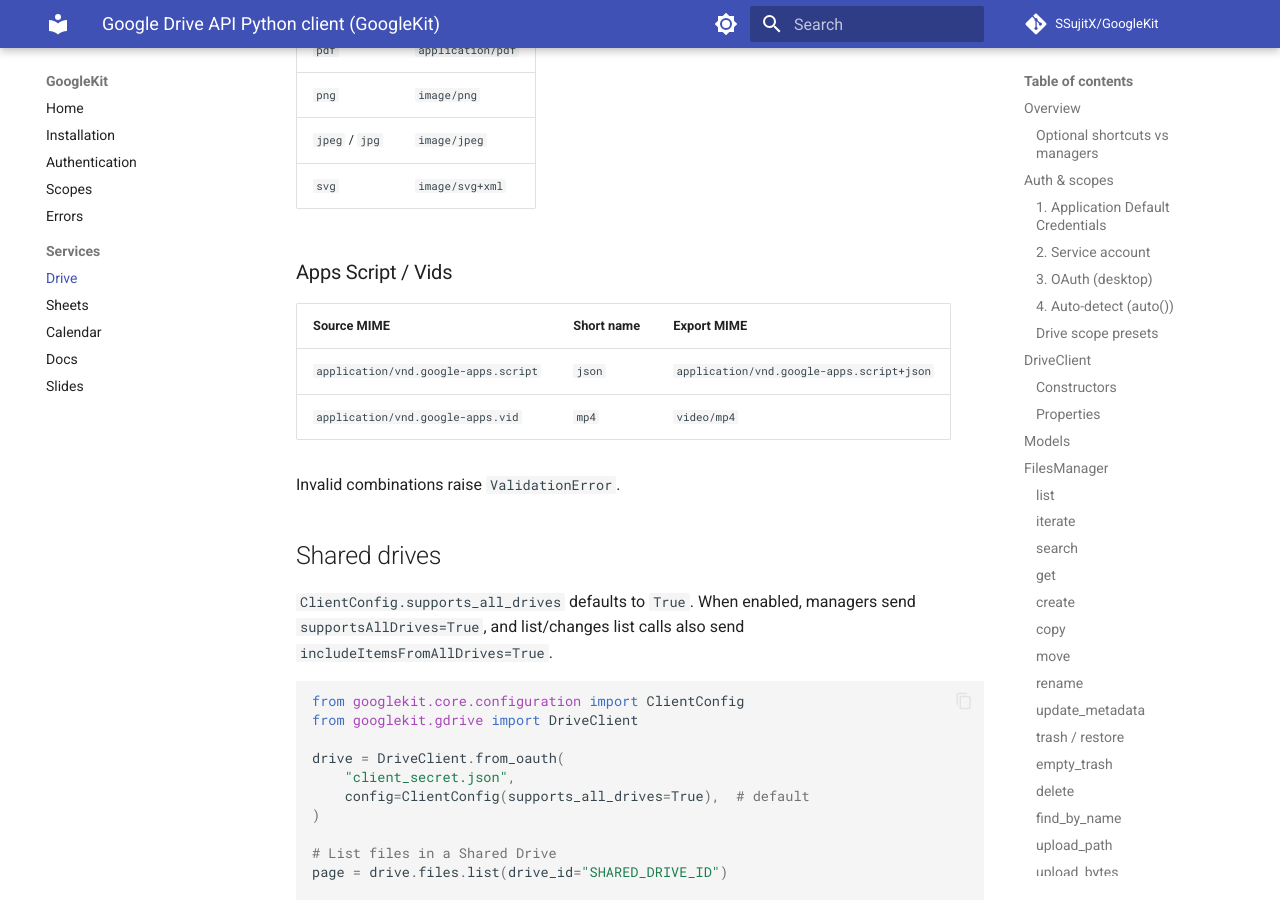
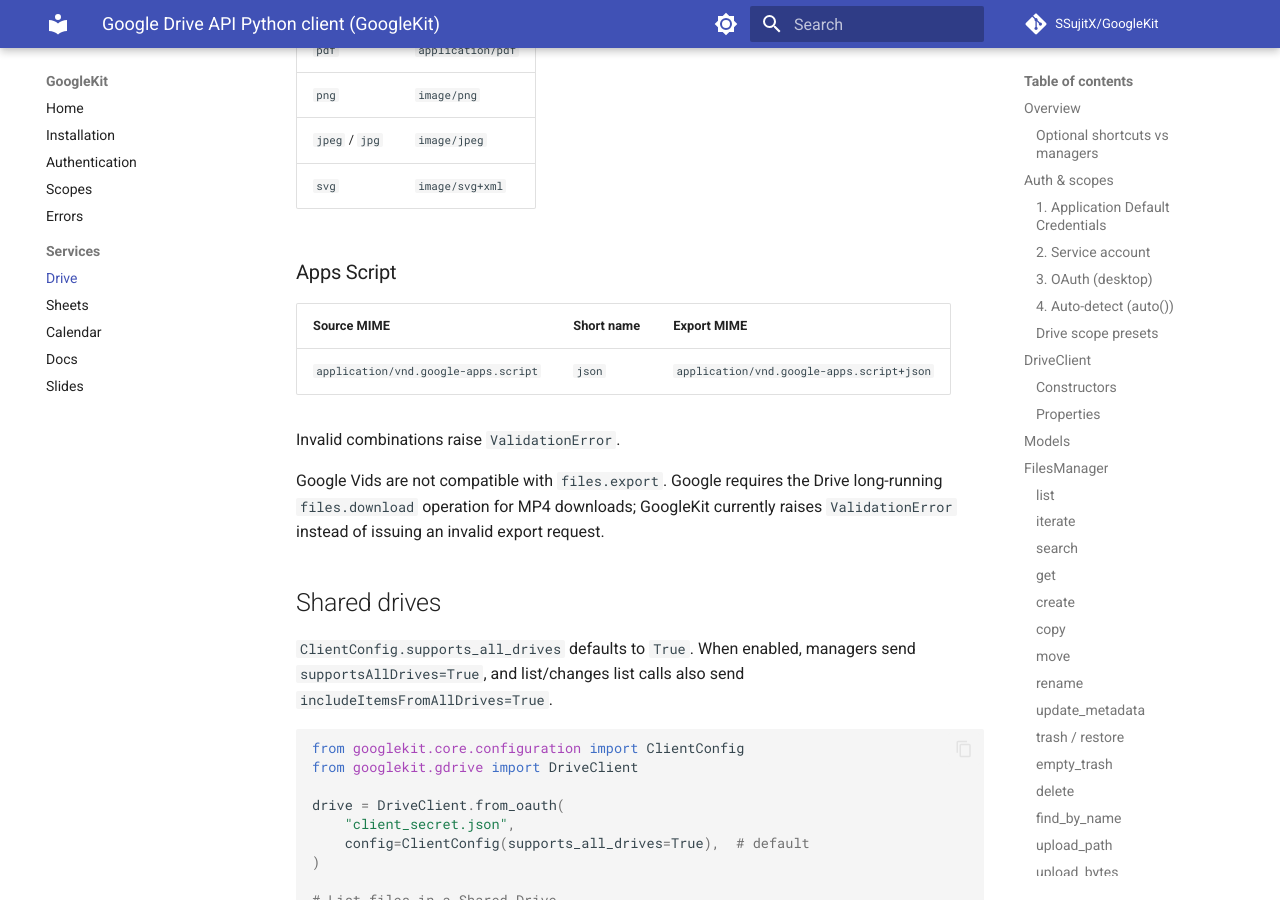
Before and after one commit to SSujitX/GoogleKit, an MkDocs documentation site: the page built from docs/drive.md, in a window 1280 px wide and 900 px high, scrolled down 20668 px. Built offline with MkDocs 1.6.1 and Material for MkDocs 9.7.7, drawn with Linux system fonts in a browser that asks for light colours; comment, search, counter and statistics services are not loaded.

Commit message:
docs: Update Drive documentation to clarify Apps Script export handling and Google Vids compatibility, emphasizing validation errors for unsupported operations

```diff
--- a/docs/drive.md
+++ b/docs/drive.md
@@ -957,14 +957,17 @@
 | `jpeg` / `jpg` | `image/jpeg` |
 | `svg` | `image/svg+xml` |
 
-### Apps Script / Vids
+### Apps Script
 
 | Source MIME | Short name | Export MIME |
 | ----------- | ---------- | ----------- |
 | `application/vnd.google-apps.script` | `json` | `application/vnd.google-apps.script+json` |
-| `application/vnd.google-apps.vid` | `mp4` | `video/mp4` |
 
 Invalid combinations raise `ValidationError`.
+
+Google Vids are not compatible with `files.export`. Google requires the Drive
+long-running `files.download` operation for MP4 downloads; GoogleKit currently
+raises `ValidationError` instead of issuing an invalid export request.
 
 ## Shared drives
 
```
